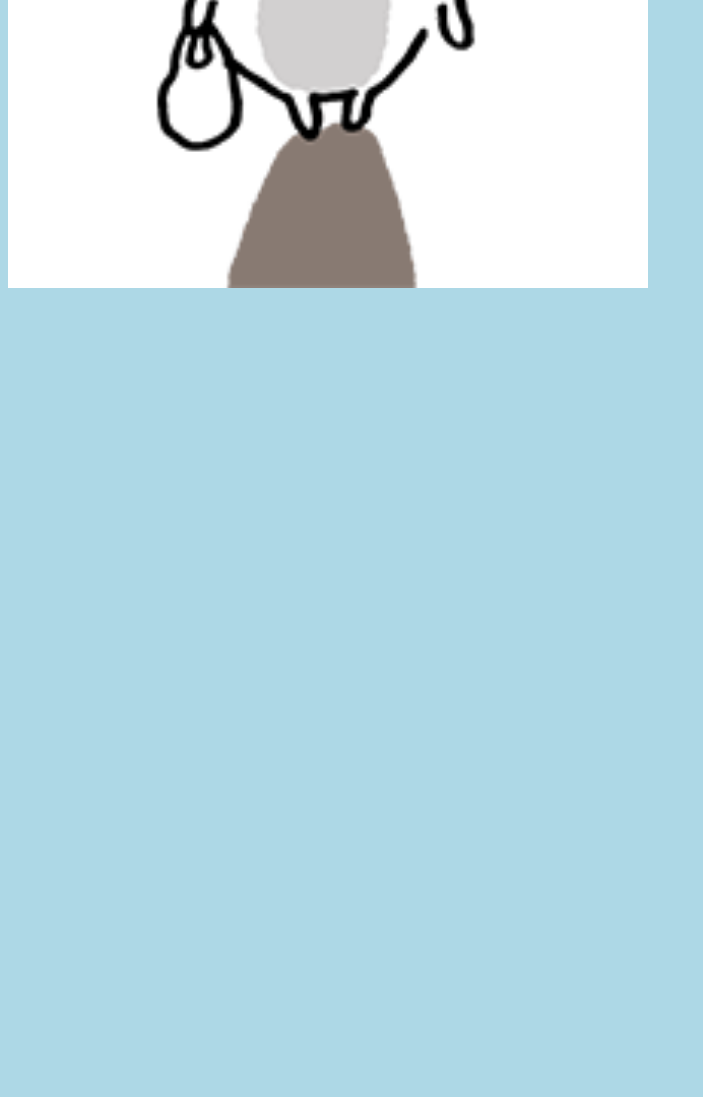
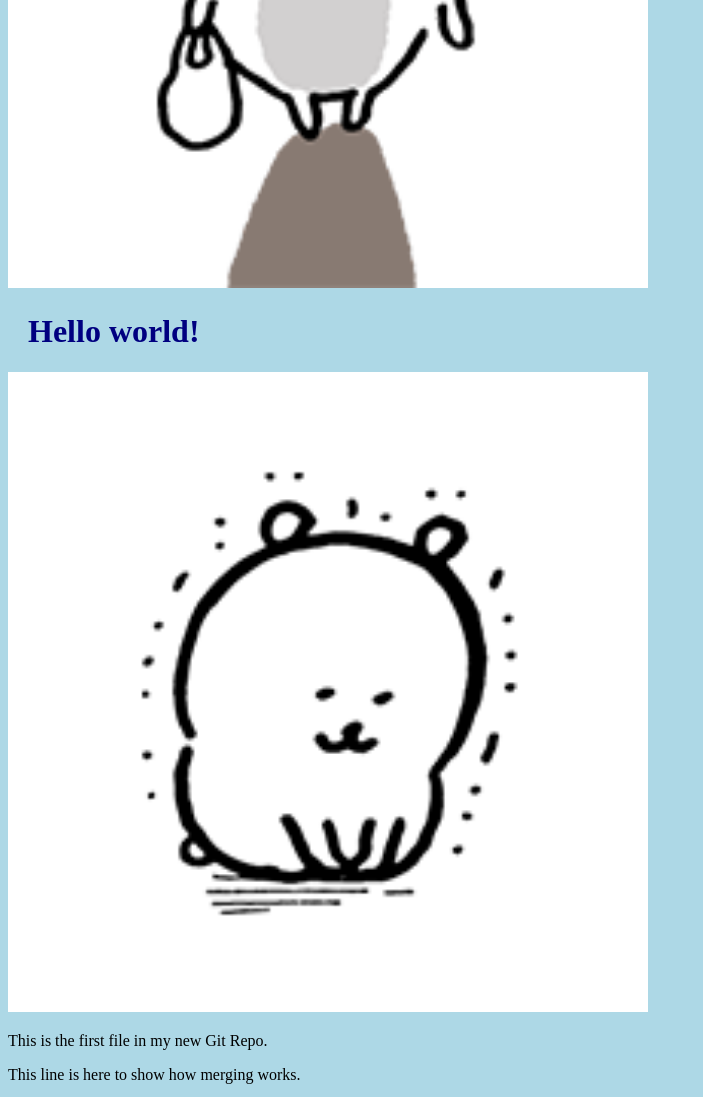
Before and after one commit to Jisoo-lee-mx/JS-LEE, a plain HTML site: page index.html in a window 1280 px wide. Shown: the part 1160-2257 px from the top of the page, without its empty margins (0-703 px from the left). Before the commit the page ends 1460 px from the top, so only its background shows below. Drawn offline with Linux system fonts and the light colour scheme.

Commit message:
Update index.html

```diff
--- a/index.html
+++ b/index.html
@@ -1,8 +1,13 @@
 <!DOCTYPE html>
 <html>
+  <html lang="en">
 <head>
 <title>Hello World!</title>
 <link rel="stylesheet" href="bluestyle.css">
+  <meta charset="UTF-8">
+  <title>Hello World!</title>
+  <meta name="viewport" content="width=device-width,initial-scale=1">
+  <link rel="style sheet" href="bluestyle.css">
 </head>
 <body>
 
@@ -11,6 +16,10 @@
 <p>This is the first file in my new Git Repo.</p>
 <p>This line is here to show how merging works.</p>
 <div><img src="img_hello_git.jpg" alt="Hello Git" style="width:100%;max-width:640px"></div>
-
+  <h1>Hello world!</h1>
+  <div><img src="img_hello_world.jpg" alt="Helllo world from space" style="width:100%;max-width:640px"></div>
+  <p>This is the first file in my new Git Repo.</p>
+  <p>This line is here to show how merging works.</p>
+  <div><img src="img_hello_git.jpg" alt="Helllo world from space" style="width:100%;max-width:640px"></div>
 </body>
 </html>
```
